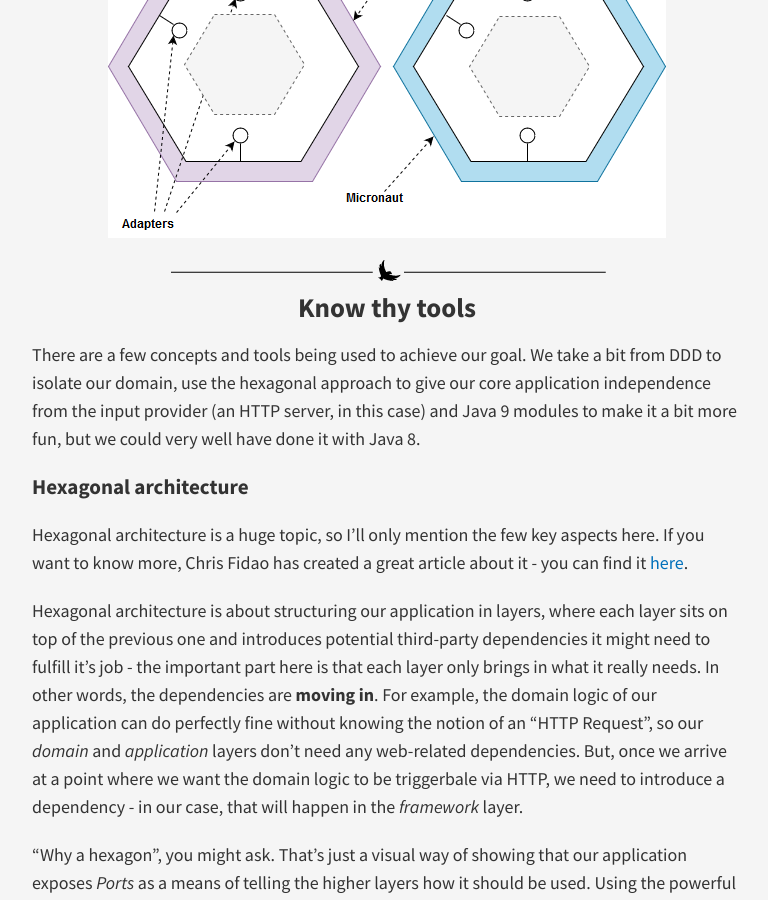
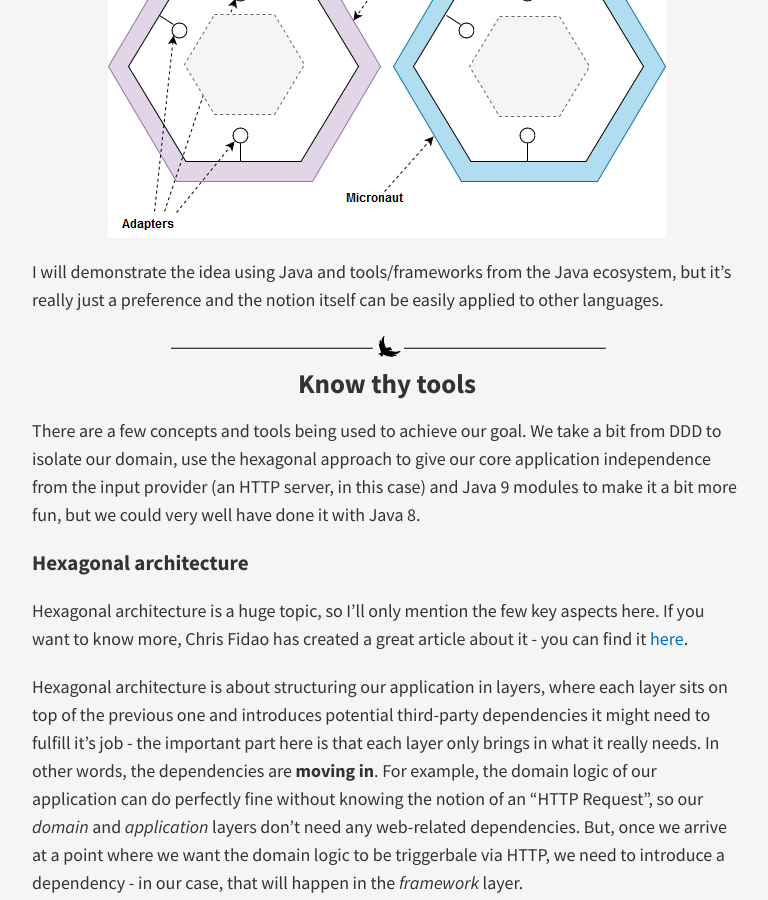
Before and after one commit to rskupnik/rskupnik.github.io, a Jekyll site: the page built from _posts/2018-12-21-framework-independence-with-hexagonal-architecture.md, in a window 1280 px wide and 900 px high, scrolled down 1417 px. Shown: the whole window, without its empty margins (253-1021 px from the left). Built offline with Jekyll 4.4.1, drawn with Linux system fonts in a browser that asks for light colours; nearby versions of some CDN libraries.

Commit message:
Add a note that code is in Java

```diff
--- a/_posts/2018-12-21-framework-independence-with-hexagonal-architecture.md
+++ b/_posts/2018-12-21-framework-independence-with-hexagonal-architecture.md
@@ -18,6 +18,8 @@ Here's what we'll try to achieve:
 <p>
     <img src="{{sitre.baseurl}}/public/images/hexagonal-example.png" style="width: auto; display: block; margin-left: auto; margin-right: auto;" alt="Overview of the hexagonal architecture"/>
 </p>
+
+I will demonstrate the idea using Java and tools/frameworks from the Java ecosystem, but it's really just a preference and the notion itself can be easily applied to other languages.
 
 ---
 
```
